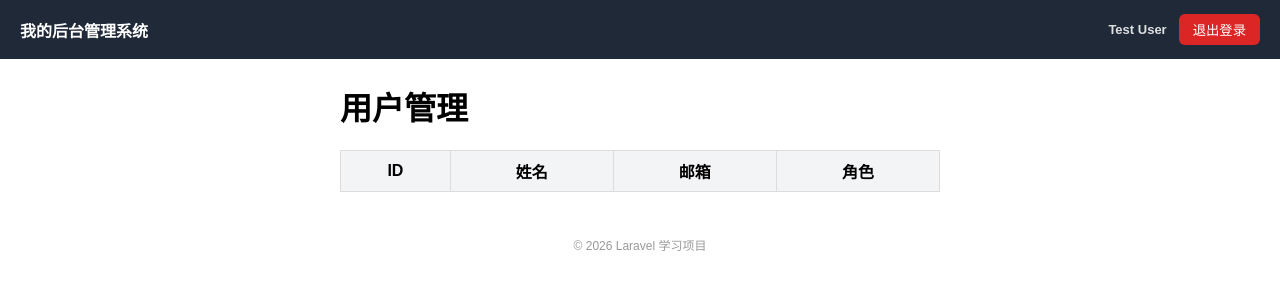
After one commit to fenrir-liuwanzhu/php-laravel-demo, a Laravel app: template resources/views/admin/users.blade.php in a window 1280 px wide. The commit adds this page. Shown: the top 300 px of the page. Run offline with Laravel 12, Linux system fonts and the light colour scheme; the template is opened without the code that fills it, so the values that code supplies are empty; a user stored in the database is signed in; data comes from the database, SQL or seed files in the repository.

Commit message:
用户列表页、角色验证中间件

```diff
--- a/app/Models/User.php
+++ b/app/Models/User.php
@@ -46,4 +46,9 @@ class User extends Authenticatable
             'password' => 'hashed',
         ];
     }
+
+    public function roles()
+    {
+        return $this->belongsToMany(Role::class);
+    }
 }
--- a/bootstrap/app.php
+++ b/bootstrap/app.php
@@ -11,7 +11,9 @@ return Application::configure(basePath: dirname(__DIR__))
         health: '/up',
     )
     ->withMiddleware(function (Middleware $middleware): void {
-        //
+        $middleware->alias([
+            'role' => \App\Http\Middleware\CheckRole::class,
+        ]);
     })
     ->withExceptions(function (Exceptions $exceptions): void {
         //
--- /dev/null
+++ b/resources/views/admin/users.blade.php
@@ -0,0 +1,25 @@
+@extends('layouts.app')
+
+@section('title', '用户管理')
+
+@section('content')
+    <h1>用户管理</h1>
+    <table style="width:100%;border-collapse:collapse;">
+        <tr style="background:#f3f4f6;">
+            <th style="border:1px solid #ddd;padding:8px;">ID</th>
+            <th style="border:1px solid #ddd;padding:8px;">姓名</th>
+            <th style="border:1px solid #ddd;padding:8px;">邮箱</th>
+            <th style="border:1px solid #ddd;padding:8px;">角色</th>
+        </tr>
+        @foreach ($users as $user)
+            <tr>
+                <td style="border:1px solid #ddd;padding:8px;">{{ $user->id }}</td>
+                <td style="border:1px solid #ddd;padding:8px;">{{ $user->name }}</td>
+                <td style="border:1px solid #ddd;padding:8px;">{{ $user->email }}</td>
+                <td style="border:1px solid #ddd;padding:8px;">
+                    {{ $user->roles->pluck('label')->join('、') ?: '无' }}
+                </td>
+            </tr>
+        @endforeach
+    </table>
+@endsection
--- a/resources/views/dashboard.blade.php
+++ b/resources/views/dashboard.blade.php
@@ -9,4 +9,9 @@
         @csrf
         <button type="submit" style="padding:8px 16px;background:#dc2626;color:#fff;border:0;border-radius:6px;">退出登录</button>
     </form>
+
+    @if (auth()->user()->roles()->where('name', 'admin')->exists())
+        <p><a href="/admin/users">→ 用户管理（管理员可见）</a></p>
+    @endif
+
 @endsection
--- a/resources/views/layouts/app.blade.php
+++ b/resources/views/layouts/app.blade.php
@@ -5,8 +5,20 @@
     <title>@yield('title', '后台管理')</title>
 </head>
 <body style="margin:0;font-family:sans-serif;">
-    <header style="background:#1f2937;color:#fff;padding:14px 20px;font-weight:700;">
-        我的后台管理系统
+    <header style="background:#1f2937;color:#fff;padding:14px 20px;font-weight:700;display:flex;justify-content:space-between;align-items:center;">
+        <div>我的后台管理系统</div>
+        @auth
+            <span style="display:flex;align-items:center;gap:12px;">
+                <span style="font-size:13px;opacity:.85;">{{ auth()->user()->name }}</span>
+
+                <form method="POST" action="/logout" style="margin:0;">
+                    @csrf
+                    <button type="submit" style="background:#dc2626;color:#fff;border:0;border-radius:6px;padding:6px 14px;cursor:pointer;">
+                        退出登录
+                    </button>
+                </form>
+            </span>
+        @endauth
     </header>
 
     <main style="max-width:600px;margin:24px auto;padding:0 16px;">
--- a/routes/web.php
+++ b/routes/web.php
@@ -3,6 +3,7 @@
 use Illuminate\Support\Facades\Route;
 use App\Http\Controllers\LearnController;
 use App\Http\Controllers\PageController;
+use App\Http\Controllers\UserController;
 
 Route::get('/', function () {
     return view('welcome');
@@ -25,3 +26,6 @@ Route::get('/login',  [PageController::class, 'showLogin'])->name('login');
 Route::post('/login', [PageController::class, 'doLogin']);
 Route::post('/logout',[PageController::class, 'logout']);
 Route::get('/dashboard', [PageController::class, 'showDashboard'])->middleware('auth');
+
+Route::get('/admin/users', [UserController::class, 'index'])
+    ->middleware(['auth', 'role:admin']);
```
Also changed, not shown: app/Http/Controllers/UserController.php (added, +16 -0 lines), app/Http/Middleware/CheckRole.php (added, +31 -0 lines), app/Models/Role.php (added, +15 -0 lines), database/migrations/2026_11_16_075240_create_roles_table.php (added), database/migrations/2026_11_16_075341_create_role_user_table.php (added).
